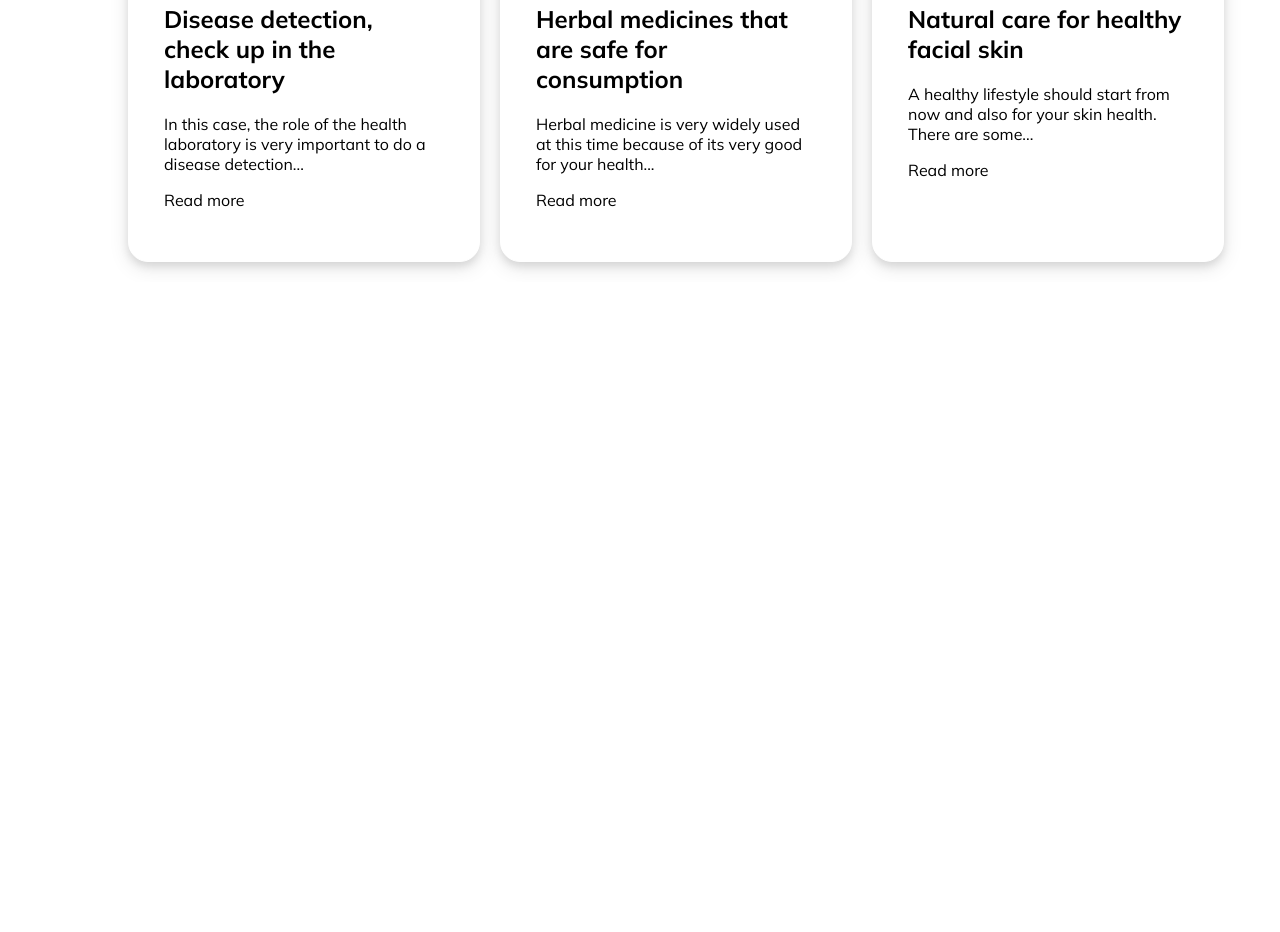
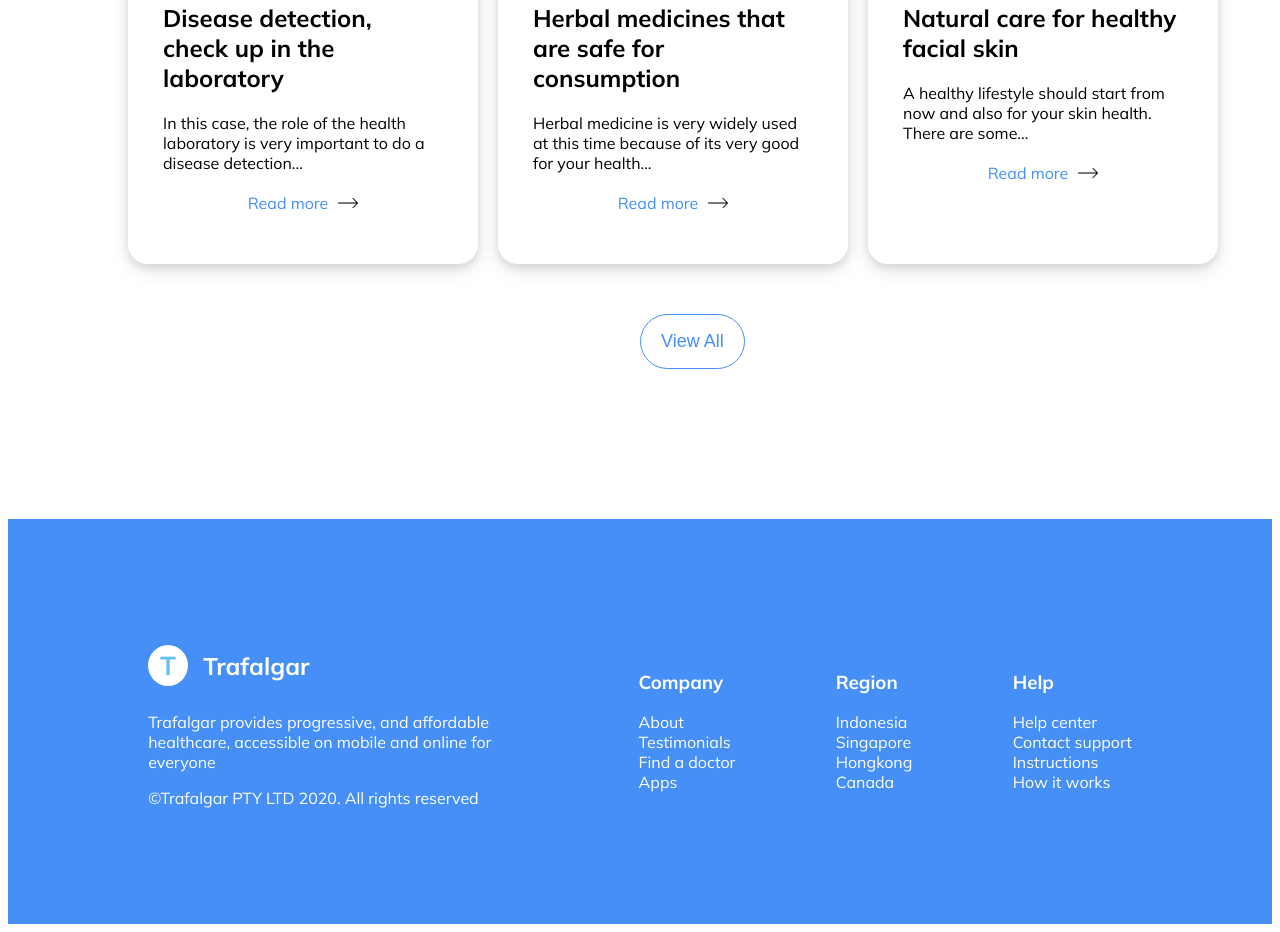
Before and after one commit to dipoldaschomok-bit/Assignment-01, a plain HTML site: page index.html in a window 1280 px wide. Shown: the part 3590-4522 px from the top of the page. Before the commit the page ends 3872 px from the top, so only its background shows below. Drawn offline with Linux system fonts and the light colour scheme.

Commit message:
footer section complete

```diff
--- a/index.html
+++ b/index.html
@@ -167,7 +167,6 @@
       </div>
 
       <div>
-
         <div>
           <h1 class="service-title">What our customer are saying</h1>
           <hr class="hr" />
@@ -186,7 +185,7 @@
                 important to do a disease detection...
               </p>
               <div class="card-actions justify-end">
-                <p class="">Read more</p>
+                <p class="read">Read more <img style="width: 20px;" src="./asstes/right.png" alt=""></p>
               </div>
             </div>
           </div>
@@ -202,7 +201,7 @@
                 very good for your health...
               </p>
               <div class="card-actions justify-end">
-                <p class="">Read more</p>
+                <p class="read">Read more <img style="width: 20px;" src="./asstes/right.png" alt=""></p>
               </div>
             </div>
           </div>
@@ -216,12 +215,55 @@
                 health. There are some...
               </p>
               <div class="card-actions justify-end">
-                <p class="">Read more</p>
+                <p class="read">Read more <img style="width: 20px;" src="./asstes/right.png" alt=""></p>
               </div>
             </div>
           </div>
         </div>
+
+
+        <button id="service-btn" class="common-button">View All</button>
       </div>
     </main>
+
+    <footer class="footer">
+      <div class="footer-container">
+        <div class="footer-first">
+          <div class="footer-nav-logo">
+            <p>T</p>
+            <h2 class="nav">Trafalgar</h2>
+          </div>
+          <p class="footer-para">
+            Trafalgar provides progressive, and affordable healthcare,
+            accessible on mobile and online for everyone
+          </p>
+          <p>©Trafalgar PTY LTD 2020. All rights reserved</p>
+        </div>
+
+        <div>
+          <h3>Company</h3>
+          <li>About</li>
+          <li>Testimonials</li>
+          <li>Find a doctor</li>
+          <li>Apps</li>
+        </div>
+
+        <div>
+          <h3>Region</h3>
+          <li>Indonesia</li>
+          <li>Singapore</li>
+          <li>Hongkong</li>
+          <li>Canada</li>
+        </div>
+
+        <div>
+          <h3>Help</h3>
+          <li>Help center</li>
+          <li>Contact support</li>
+          <li>Instructions</li>
+          <li>How it works</li>
+        </div>
+      </div>
+    </footer>
   </body>
 </html>
--- a/style.css
+++ b/style.css
@@ -13,6 +13,15 @@ main {
   padding: 16px 20px;
   border-radius: 30px;
   background-color: white;
+  cursor: pointer;
+}
+.read{
+  color: #458ff6;
+  display: flex;
+  justify-content: center;
+  align-items: center;
+  gap: 10px;
+  margin-top: 20px;
 }
 .mulish-normal {
   font-family: "Mulish", sans-serif;
@@ -104,6 +113,11 @@ main {
   font-size: 18px;
   width: 700px;
 }
+#service-btn{
+margin: 50px;
+margin-left: 50%;
+
+}
 .hr {
   width: 56px;
   line-height: 50%;
@@ -177,12 +191,70 @@ main {
 .card-img {
   border-top-left-radius: 20px;
   border-top-right-radius: 20px;
-  width: 350px;
+
 }
 .card {
   background-color: rgba(255, 255, 255, 1);
-  border: 1px solid white;
-  box-shadow: 2px;
   box-shadow: 0 4px 8px 0 rgba(0, 0, 0, 0.1), 0 6px 20px 0 rgba(0, 0, 0, 0.1);
   border-radius: 20px;
+
 }
+
+
+
+
+.footer {
+margin-top: 100px;
+padding: 100px;
+color: white;
+background-color: #458ff6;
+}
+.footer-container-description img {
+  width: 180px;
+  height: 109px;
+}
+.footer-container-description p {
+
+  font-size: 16px;
+
+}
+.footer-container-description  {
+  margin-bottom: 0px;
+}
+.footer-container {
+  gap: 20px;
+  display: flex;
+justify-content: space-around;
+align-items: center;
+
+}
+.footer-container li{
+  list-style: none;
+}
+.footer-first{
+  width: 390px;
+}
+.footer-nav-logo{
+  display: flex;
+  justify-content: start;
+  align-items: center;
+  gap: 15px;
+  margin-bottom: 0px;
+}
+.footer-nav-logo p{
+
+ background-color: #ffffff;
+  width: 40px;
+  height: 41px;
+  border-radius: 50%;
+  font-size: 26px;
+  font-weight: bold;
+  display: flex;
+  text-align: center;
+  justify-content: center;
+  align-items: center;
+  color:#67c3f3;
+}
+.footer-para{
+  margin-top: 0px;
+}
```
Also changed, not shown: asstes/right.png (added).
